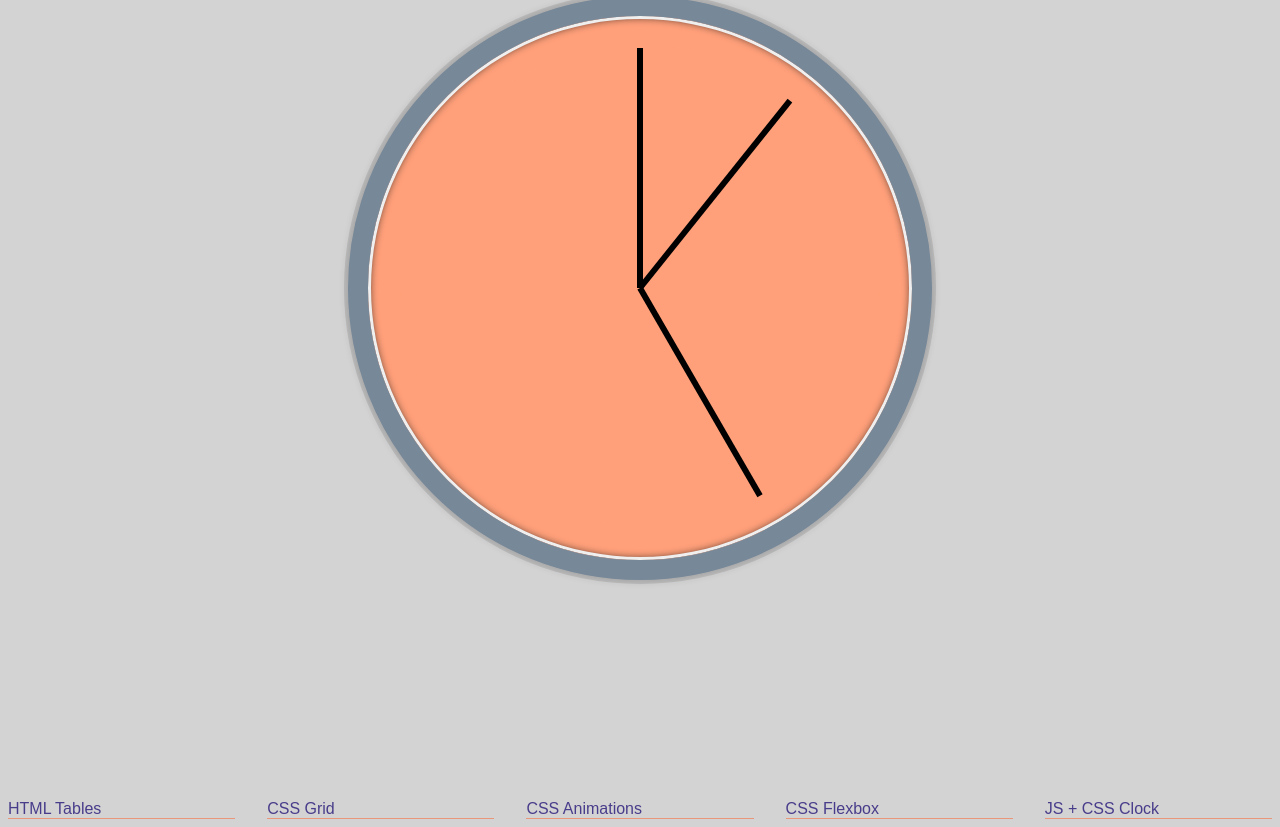
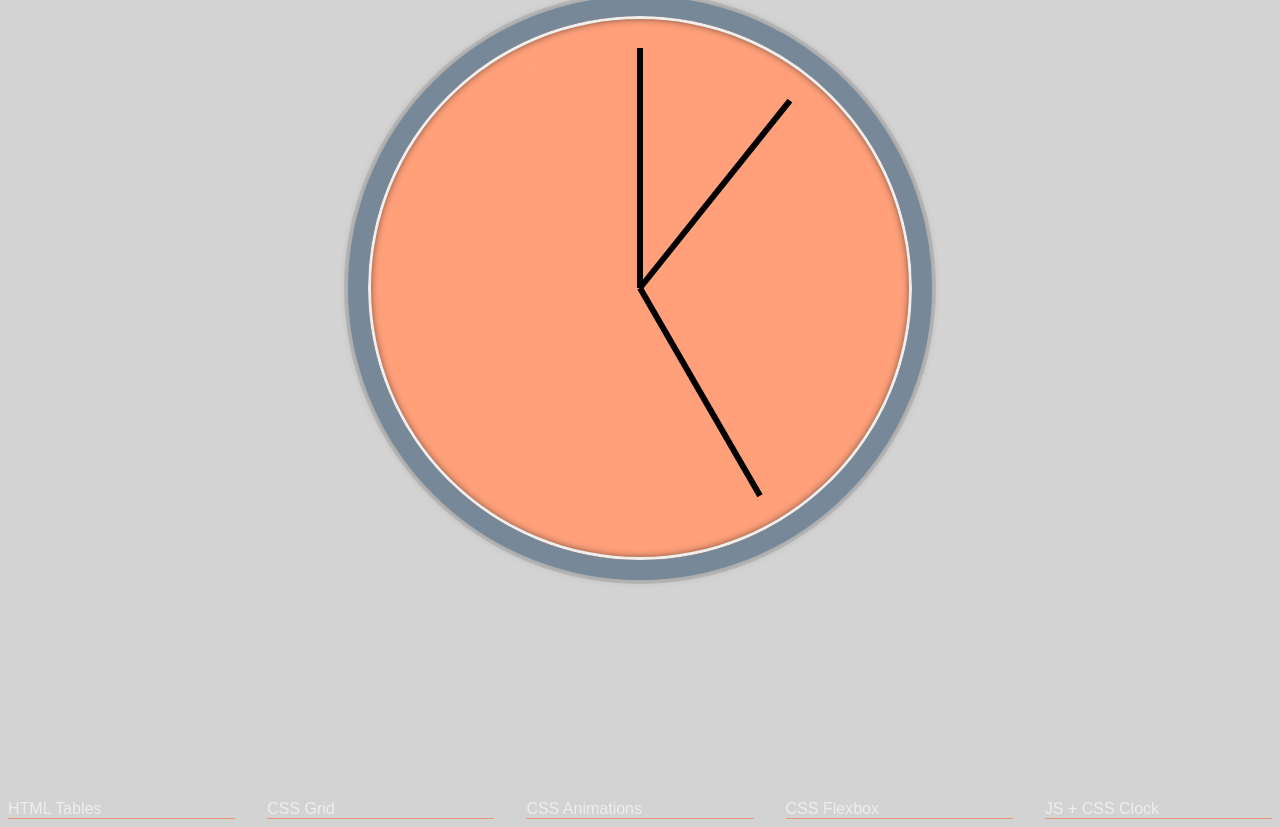
Before and after one commit to collin-tx/Cheatsheet, a plain HTML site: page index.html in a window 1280 px wide. Shown: the part 2846-3673 px from the top of the page. Drawn offline with Linux system fonts and the light colour scheme.

Commit message:
Added styles to footer and nav

```diff
--- a/styles.css
+++ b/styles.css
@@ -1,6 +1,7 @@
 * {
     background: lightgrey;
     font-family: Arial, Helvetica, sans-serif;
+    /* box-sizing: border-box; */
 }
 
 .title {
@@ -351,9 +352,13 @@ footer .footer {
 
 .footer a {
     text-decoration: none;
-    color: darkslateblue;
+    color: #eee;
     border-bottom: 1px darksalmon solid;
     margin-top: 2rem;
+}
+
+.footer a:hover {
+    color: darkslateblue;
 }
 
 @media (max-width: 780px) {
```
Also changed, not shown: 4 other files.
